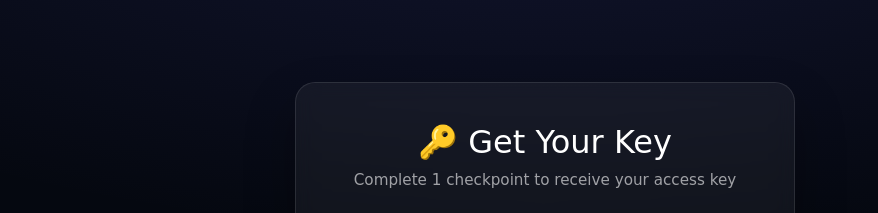
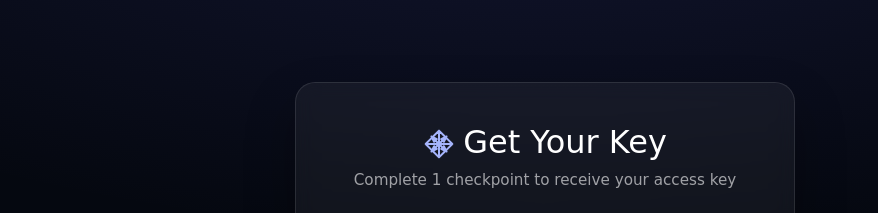
Before and after one commit to swevenxu/snoe-key-sys, a website: page public/index.html in a window 1280 px wide. Shown: the top 213 px of the page, without its empty margins (95-973 px from the left). Drawn offline with Linux system fonts and the light colour scheme; no server answers; a web font is replaced by a local one.

Commit message:
Replace key emoji with snowflake SVG logo

```diff
--- a/public/index.html
+++ b/public/index.html
@@ -269,7 +269,7 @@
 </head>
 <body>
   <div class="container">
-    <h1>🔑 Get Your Key</h1>
+    <h1><svg width="32" height="32" viewBox="0 0 24 24" fill="none" stroke="#a5b4fc" stroke-width="1.5" stroke-linecap="round" stroke-linejoin="round" style="vertical-align: middle; margin-right: 8px;"><path d="M12 2v20M12 2l-4 4M12 2l4 4M12 22l-4-4M12 22l4-4M2 12h20M2 12l4-4M2 12l4 4M22 12l-4-4M22 12l-4 4M6.34 6.34l11.32 11.32M6.34 6.34l2 4M6.34 6.34l4 2M17.66 17.66l-2-4M17.66 17.66l-4-2M17.66 6.34L6.34 17.66M17.66 6.34l-2 4M17.66 6.34l-4 2M6.34 17.66l2-4M6.34 17.66l4-2"/></svg>Get Your Key</h1>
     <p class="subtitle">Complete 1 checkpoint to receive your access key</p>
 
     <div class="step active" id="step1">
```
Also changed, not shown: dist/public/index.html.
